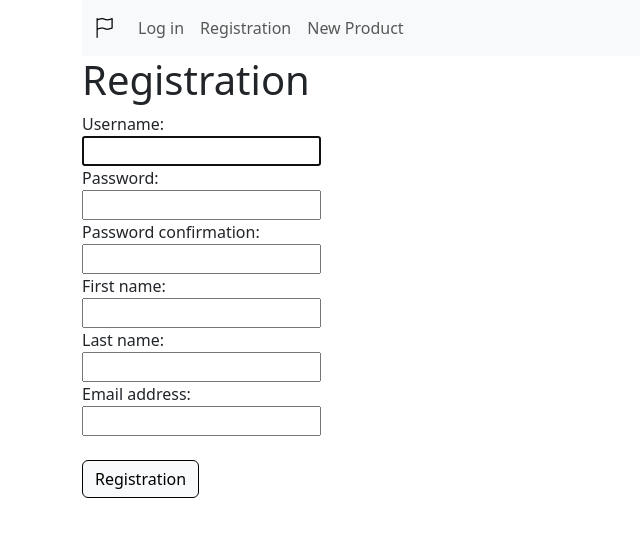
After one commit to Vityaendless/otzovik_task, a Django app: page /accounts/registration/ in a window 1280 px wide. The commit adds this page. Shown: the top 537 px of the page, without its empty margins (0-640 px from the left). Run offline with Django 5.2, Linux system fonts and the light colour scheme.

Commit message:
added registration view views

```diff
--- /dev/null
+++ b/source/accounts/forms.py
@@ -0,0 +1,13 @@
+from django.contrib.auth.forms import UserCreationForm
+from django.core.exceptions import ValidationError
+
+
+class MyUserCreationForm(UserCreationForm):
+    class Meta(UserCreationForm.Meta):
+        fields = ('username', 'password1', 'password2', 'first_name', 'last_name', 'email')
+
+    def clean_email(self):
+        email = self.cleaned_data.get('email')
+        if email == "":
+            raise ValidationError('Email is required')
+        return email
--- /dev/null
+++ b/source/accounts/templates/registration.html
@@ -0,0 +1,7 @@
+{% extends 'base.html' %}
+{% load static %}
+{% block title %}Registration{% endblock %}
+{% block content %}
+<h1>Registration</h1>
+{% include 'partial/form.html' with value_submit='Registration' form_method='post' %}
+{% endblock %}
--- a/source/accounts/urls.py
+++ b/source/accounts/urls.py
@@ -1,5 +1,7 @@
 from django.urls import path
 from django.contrib.auth.views import LoginView, LogoutView
+
+from .views import RegisterView
 
 
 app_name = 'accounts'
@@ -7,7 +9,7 @@ app_name = 'accounts'
 urlpatterns = [
     path('login/', LoginView.as_view(template_name='login.html'), name='login'),
     path('logout/', LogoutView.as_view(), name='logout'),
-    #path('registration/', RegisterView.as_view(), name='user_create'),
+    path('registration/', RegisterView.as_view(), name='registration'),
     # path('<int:pk>/', UserDetailView.as_view(), name='user_detail'),
     # path('<int:pk>/change/', UserChangeView.as_view(), name='user_change'),
     # path('<int:pk>/password_change/', UserPasswordChangeView.as_view(), name='user_password_change'),
--- a/source/accounts/views.py
+++ b/source/accounts/views.py
@@ -1,3 +1,19 @@
-from django.shortcuts import render
+from django.shortcuts import render, redirect, reverse
+from django.views.generic import CreateView
+from django.contrib.auth import get_user_model, login
 
-# Create your views here.
+from .forms import MyUserCreationForm
+
+
+class RegisterView(CreateView):
+    model = get_user_model()
+    form_class = MyUserCreationForm
+    template_name = 'registration.html'
+
+    def form_valid(self, form):
+        user = form.save()
+        login(self.request, user)
+        return redirect(self.get_success_url())
+
+    def get_success_url(self):
+        return reverse('webapp:index')
--- a/source/webapp/templates/partial/base_menu.html
+++ b/source/webapp/templates/partial/base_menu.html
@@ -1,5 +1,6 @@
 {% if not request.user.is_authenticated %}
     <a class="nav-link" href="{% url 'accounts:login' %}" >Log in</a>
+    <a class="nav-link" href="{% url 'accounts:registration' %}" >Registration</a>
 {% else %}
     <form id="logout-form" method="post" action="{% url 'accounts:logout' %}?next={{ request.path }}">
         {% csrf_token %}
```
